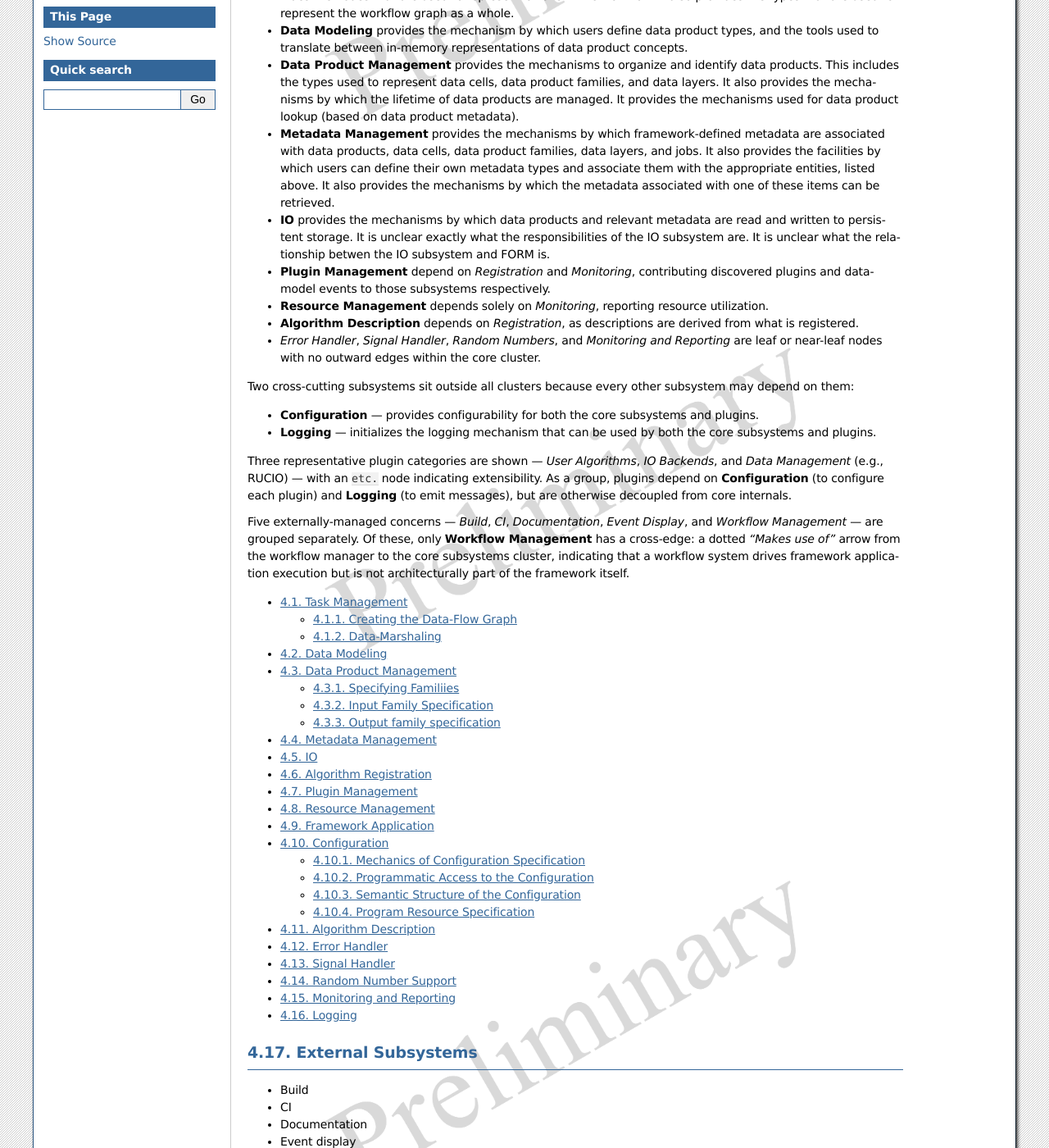
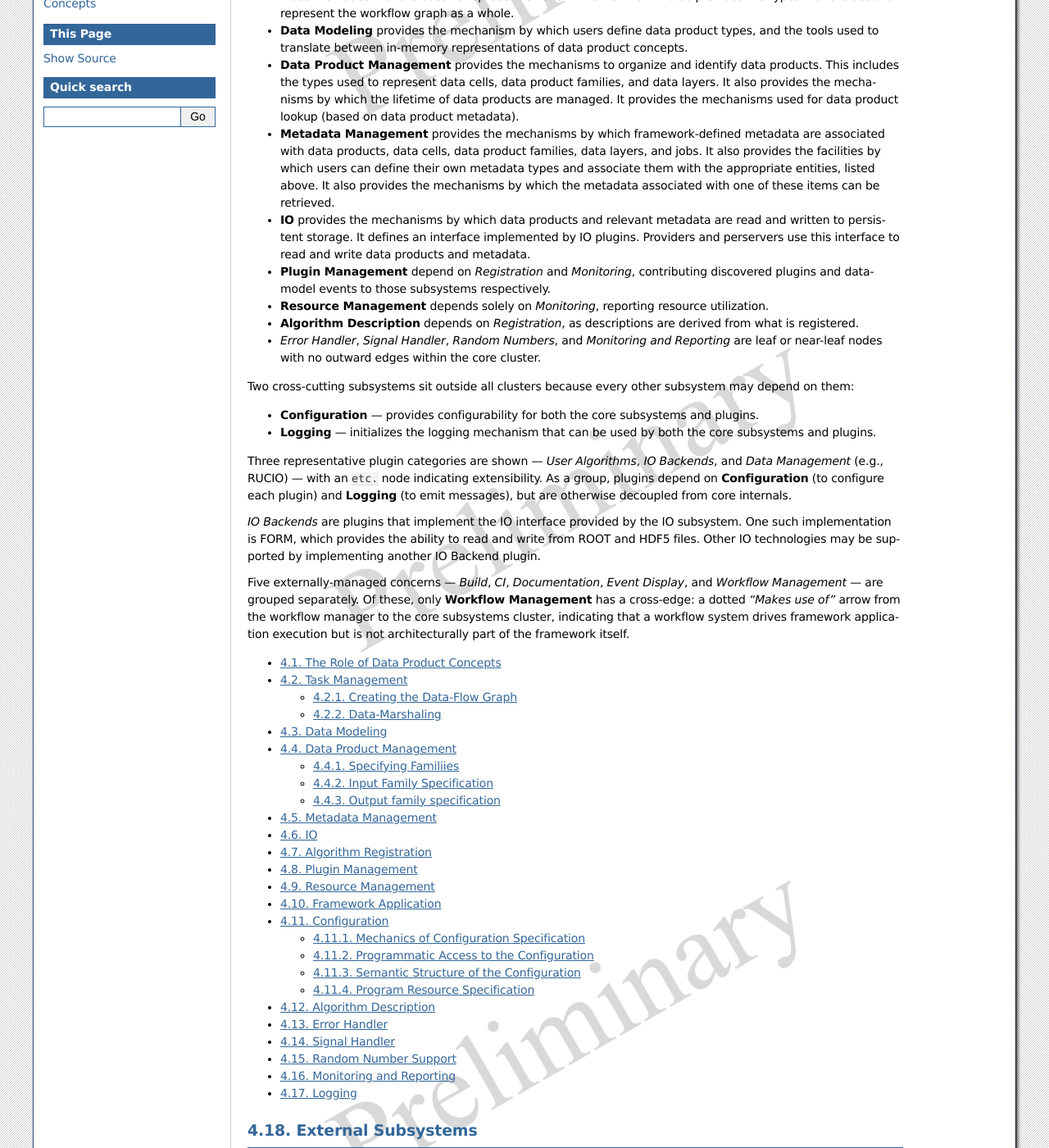
Before and after one commit to Framework-R-D/phlex-design, a Sphinx documentation site: the page built from doc/supporting_design.rst, in a window 1280 px wide and 1400 px high, scrolled down 394 px. Shown: the whole window at 82% size. Built offline with Sphinx 7.4.7, drawn with Linux system fonts in a browser that asks for light colours; some of the changed text lies outside the part shown.

Commit message:
Add data product translation section
Add a stub section file for data product translation
and register it first in the supporting design
toctree.

Replace placeholder IO subsystem text ("unclear")
with a description of its interface and relationship
to IO Backend plugins. Add a paragraph describing IO
Backends and FORM as a concrete example.

Change "ellipses" to "elliptical nodes" in the
subsystem diagram description.

```diff
--- /dev/null
+++ b/doc/ch_subsystem_design/data_product_translation.rst
@@ -0,0 +1,2 @@
+The Role of Data Product Concepts
+=================================
--- a/doc/supporting_design.rst
+++ b/doc/supporting_design.rst
@@ -37,8 +37,8 @@
 
 
 - **IO** provides the mechanisms by which data products and relevant metadata are read and written to persistent storage.
-  It is unclear exactly what the responsibilities of the IO subsystem are.
-  It is unclear what the relationship betwen the IO subsystem and FORM is.
+  It defines an interface implemented by IO plugins.
+  Providers and perservers use this interface to read and write data products and metadata.
 
 - **Plugin Management** depend on *Registration* and
   *Monitoring*, contributing discovered plugins and data-model events to those subsystems
@@ -62,7 +62,9 @@
 As a group, plugins depend on **Configuration** (to configure each plugin) and **Logging**
 (to emit messages), but are otherwise decoupled from core internals.
 
-
+*IO Backends* are plugins that implement the IO interface provided by the IO subsystem.
+One such implementation is FORM, which provides the ability to read and write from ROOT and HDF5 files.
+Other IO technologies may be supported by implementing another IO Backend plugin.
 
 Five externally-managed concerns — *Build*, *CI*, *Documentation*, *Event Display*, and
 *Workflow Management* — are grouped separately.
@@ -74,6 +76,7 @@
 .. toctree::
    :maxdepth: 2
 
+   ch_subsystem_design/data_product_translation
    ch_subsystem_design/task_management
    ch_subsystem_design/data_modeling
    ch_subsystem_design/data_product_management
```
Also changed, not shown: other parts of doc/supporting_design.rst (+1 -1 lines).
